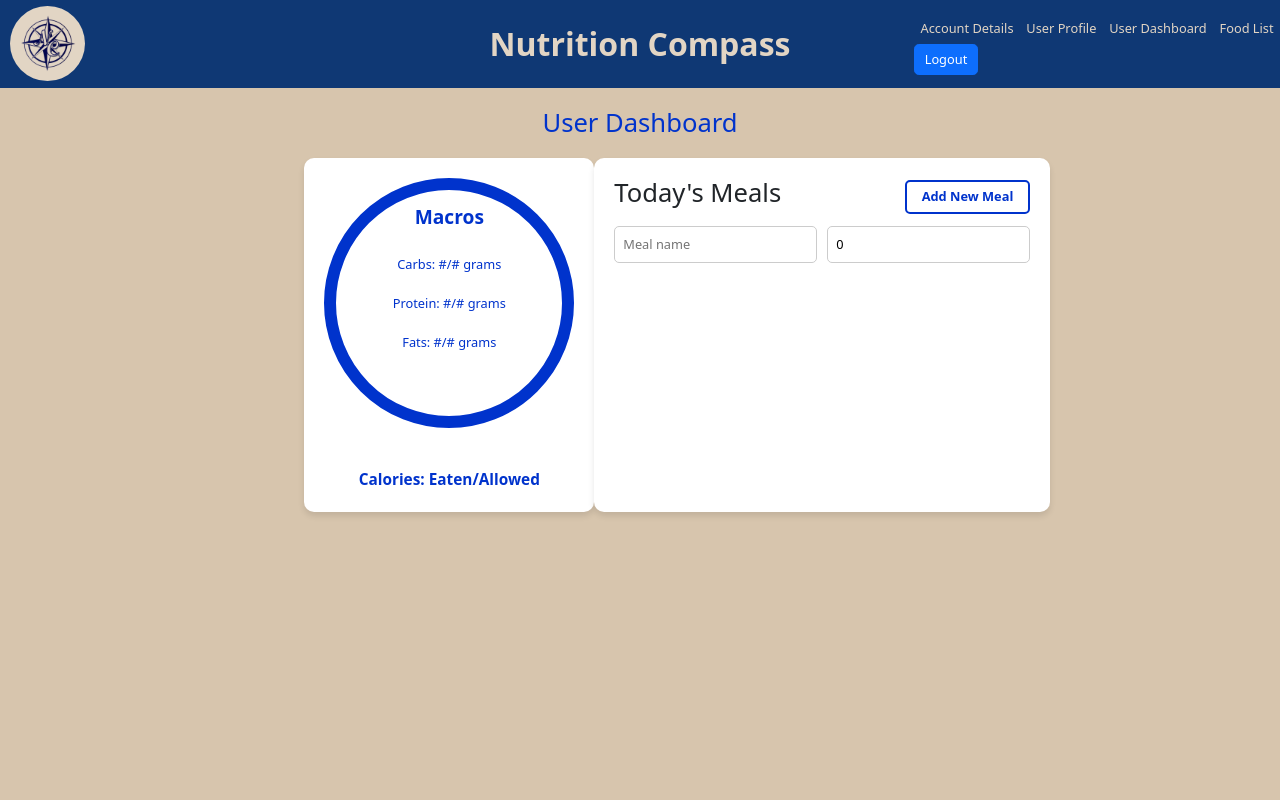
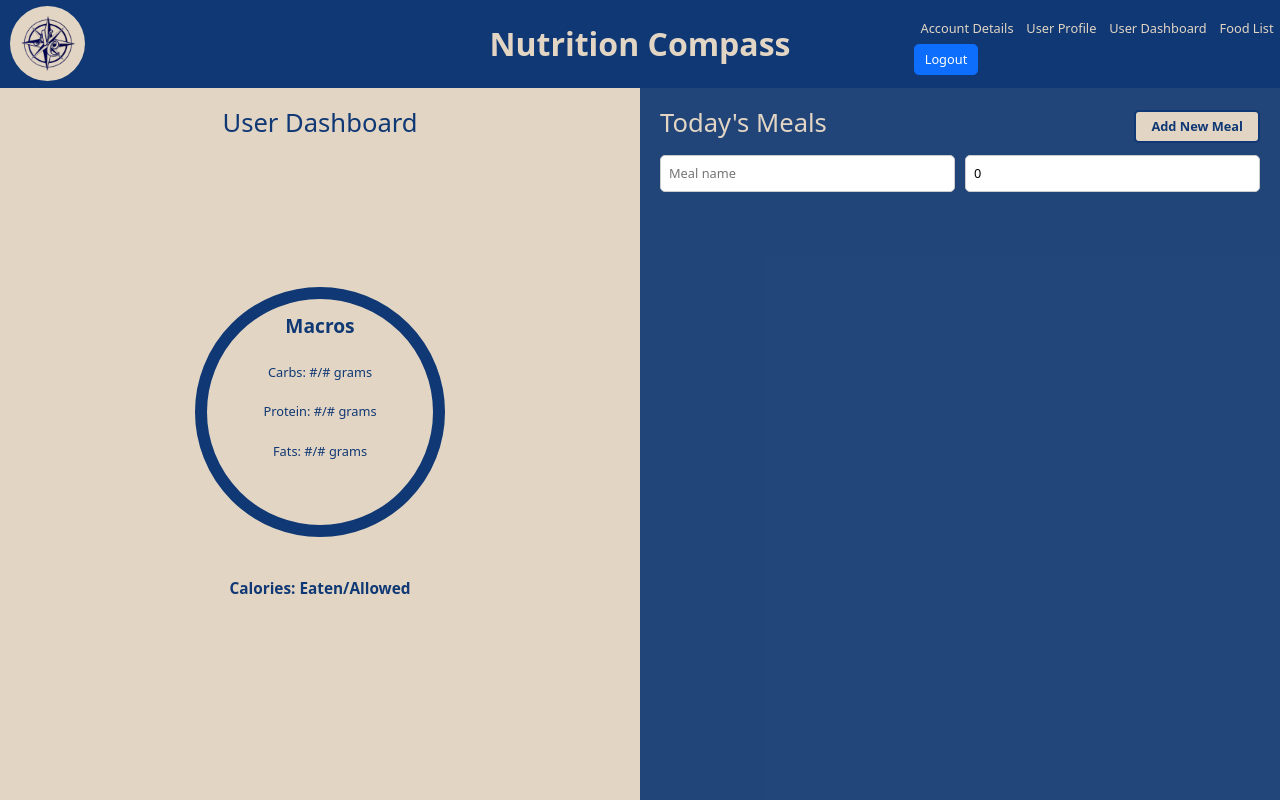
Before and after one commit to matt11matthew/NutritionCompass, a React (Create React App) app in the folder frontend/: page /user-dashboard in a window 1280 px wide. Built offline with nearby package versions, Linux system fonts and the light colour scheme.

Commit message:
Progress

```diff
--- a/frontend/src/components/AccountDetails.tsx
+++ b/frontend/src/components/AccountDetails.tsx
@@ -1,6 +1,7 @@
 import React, {useEffect, useState} from 'react';
 import {Button, TextField, Typography, Box, Grid} from '@mui/material';
 import { useNavigate } from 'react-router-dom';
+import './AccountDetails.css';
 
 function AccountDetails() {
     const navigate = useNavigate
--- a/frontend/src/components/Login.css
+++ b/frontend/src/components/Login.css
@@ -39,3 +39,8 @@ a {
 a:visited{
     color: #ab96d6 !important;
 }
+
+#loginResult{
+    color: #fb7070;
+    text-shadow: 0 0 3px #000000;
+}
--- a/frontend/src/components/UserDashboard.css
+++ b/frontend/src/components/UserDashboard.css
@@ -1,8 +1,10 @@
 /* General Layout */
 .dashboard-container {
-    padding: 20px;
+    padding: 0;
     background-color: #d7c5ad;
     height: 100vh;
+    width:100vw;
+    margin:0;
     display: flex;
     flex-direction: column;
     align-items: center;
@@ -10,7 +12,7 @@
 
 .dashboard-title {
     font-size: 2rem;
-    color: #0033cc;
+    color: #0F3874;
     margin-bottom: 20px;
 }
 
@@ -18,26 +20,39 @@
 .dashboard-content {
     display: flex;
     justify-content: space-between;
-    width: 90%;
-    max-width: 1200px;
+    width: 100vw;
+    height: 100vh;
+    /*max-width: 1200px;*/
 }
 
 /* Macros Section */
 .macros-container {
     flex: 1;
+    width: 50vw;
+    max-width: 50vw;
+    height: auto;
     display: flex;
     flex-direction: column;
     align-items: center;
-    background-color: #ffffff;
-    border-radius: 10px;
+    background-color: #E2D5C4;
+    /*border-radius: 10px;*/
     padding: 20px;
-    box-shadow: 0px 4px 6px rgba(0, 0, 0, 0.1);
+    /*box-shadow: 0px 4px 6px rgba(0, 0, 0, 0.1);*/
+}
+
+#macros-content{
+    display: flex;
+    flex-direction: column;
+    justify-content: center;
+    align-items: center;
+    width: 100%;
+    height: 75%;
 }
 
 .macros-circle {
     width: 250px; /* Increase the circle's overall size */
     height: 250px; /* Keep it a perfect circle */
-    border: 12px solid #0033cc; /* Make the outline thicker */
+    border: 12px solid #0F3874; /* Make the outline thicker */
     border-radius: 50%; /* Ensures the shape remains circular */
     display: flex;
     flex-direction: column;
@@ -45,7 +60,7 @@
     align-items: center;
     text-align: center;
     font-size: 1rem;
-    color: #0033cc;
+    color: #0F3874;
     margin-bottom: 20px; /* Add spacing below the circle */
     position: relative;
 }
@@ -54,7 +69,7 @@
     margin: 0;
     font-size: 1.5rem; /* Make the title slightly larger */
     font-weight: bold;
-    color: #0033cc;
+    color: #0F3874;
     position: absolute;
     top: 15px; /* Adjust the title position */
 }
@@ -62,23 +77,25 @@
 .macros-circle p {
     margin: 10px 0; /* Add spacing between text elements */
     font-size: 1rem;
-    color: #0033cc;
+    color: #0F3874;
 }
 
 .calories-summary {
     font-size: 1.2rem;
     font-weight: bold;
-    color: #0033cc;
+    color: #0F3874;
     margin-top: 20px;
 }
 
 /* Meals Section */
 .meals-container {
     flex: 2;
-    background-color: #ffffff;
-    border-radius: 10px;
+    background-color: rgba(15, 56, 116, 0.9);
+    /*border-radius: 10px;*/
     padding: 20px;
-    box-shadow: 0px 4px 6px rgba(0, 0, 0, 0.1);
+    /*box-shadow: 0px 4px 6px rgba(0, 0, 0, 0.1);*/
+    width: 50vw;
+    max-width: 50vw;
 }
 
 .meals-header {
@@ -86,12 +103,13 @@
     justify-content: space-between;
     align-items: center;
     margin-bottom: 10px;
+    color: #E2D5C4;
 }
 
 .add-meal-button {
-    background-color: #ffffff;
-    color: #0033cc;
-    border: 2px solid #0033cc;
+    background-color: #E2D5C4;
+    color: #0F3874;
+    border: 2px solid #0F3874;
     border-radius: 5px;
     padding: 5px 15px;
     font-size: 1rem;
@@ -101,7 +119,7 @@
 }
 
 .add-meal-button:hover {
-    background-color: #0033cc;
+    background-color: #0F3874;
     color: #ffffff;
 }
 
@@ -164,7 +182,7 @@
 
 .dots-menu {
     font-size: 1rem;
-    color: #0033cc;
+    color: #0F3874;
     cursor: pointer;
 }
 
--- a/frontend/src/components/UserDashboard.tsx
+++ b/frontend/src/components/UserDashboard.tsx
@@ -36,10 +36,11 @@ function UserDashboard() {
 
     return (
         <div className="dashboard-container">
-            <h1 className="dashboard-title">User Dashboard</h1>
             <div className="dashboard-content">
                 {/* Left Section - Macros */}
                 <div className="macros-container">
+                    <h1 className="dashboard-title">User Dashboard</h1>
+                    <div id='macros-content'>
                         <div className="macros-circle">
                             <h2>Macros</h2>
                             <p>Carbs: #/# grams</p>
@@ -47,6 +48,7 @@ function UserDashboard() {
                             <p>Fats: #/# grams</p>
                         </div>
                         <div className="calories-summary">Calories: Eaten/Allowed</div>
+                    </div>
                 </div>
 
                 {/* Right Section - Meals */}
@@ -63,7 +65,7 @@ function UserDashboard() {
                             placeholder="Meal name"
                             value={newMeal.name}
                             onChange={(e) =>
-                                setNewMeal({ ...newMeal, name: e.target.value })
+                                setNewMeal({...newMeal, name: e.target.value})
                             }
                             className="meal-input"
                         />
@@ -72,7 +74,7 @@ function UserDashboard() {
                             placeholder="Calories"
                             value={newMeal.calories}
                             onChange={(e) =>
-                                setNewMeal({ ...newMeal, calories: parseInt(e.target.value) || 0 })
+                                setNewMeal({...newMeal, calories: parseInt(e.target.value) || 0})
                             }
                             className="meal-input"
                         />
```
Also changed, not shown: frontend/src/components/AccountDetails.css (added). Lines whose indentation alone changed are shown as unchanged.
